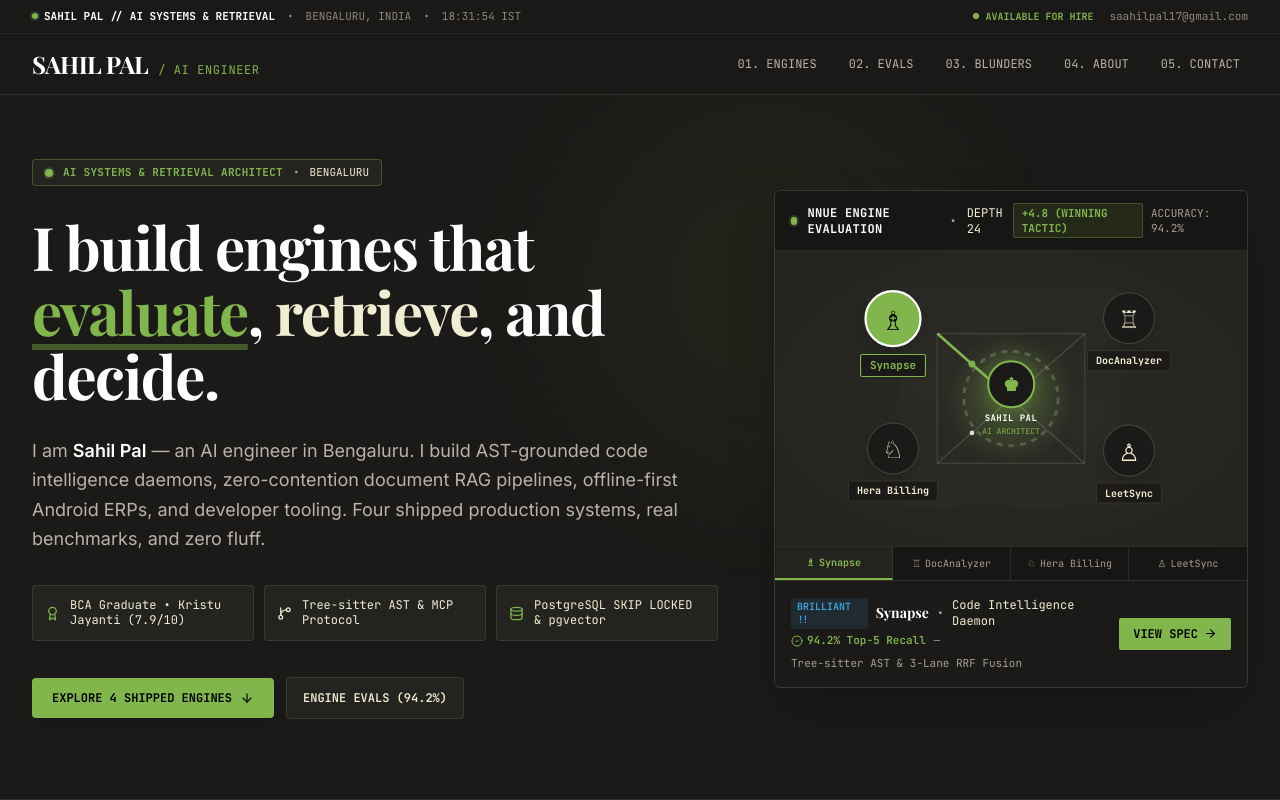
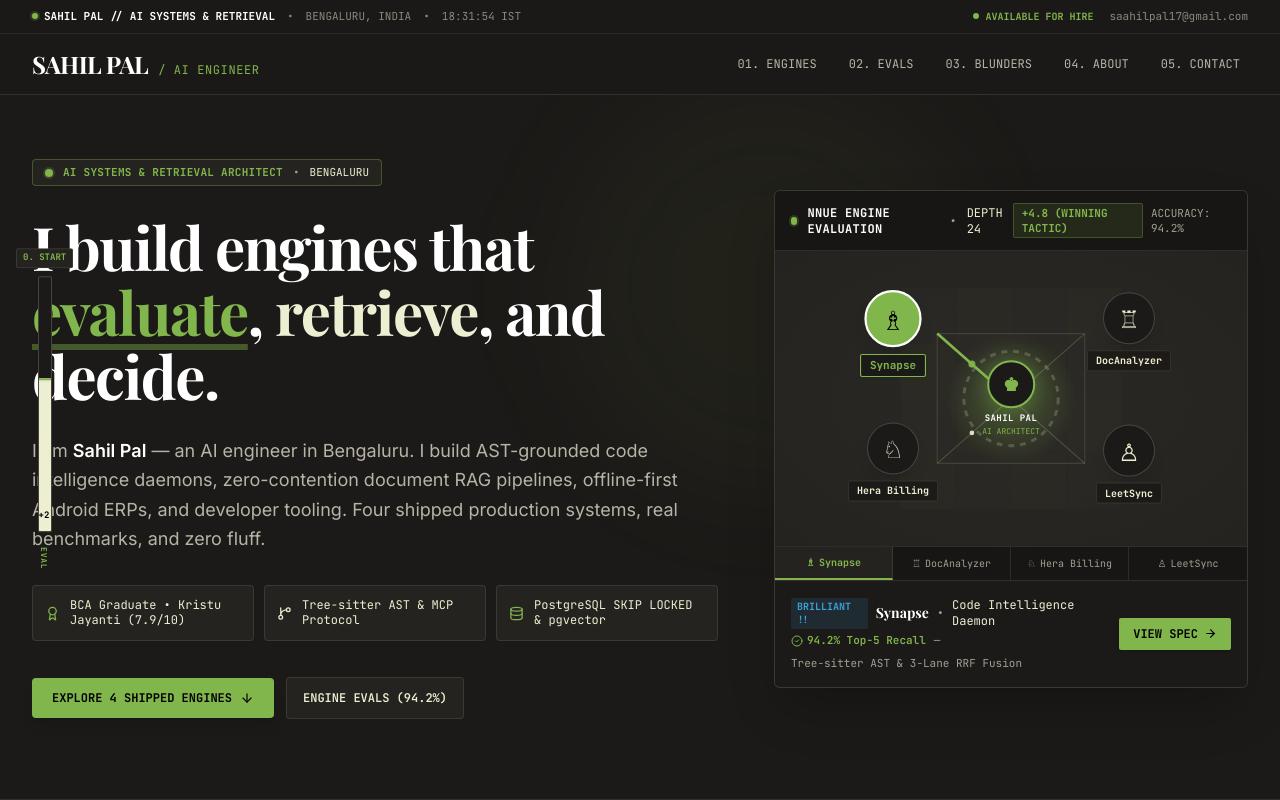
Before and after one commit to saahilpal/sahil-pal-portfolio, a Next.js app: page / in a window 1280 px wide. Shown: the top 800 px of the page. Built offline with nearby package versions, Linux system fonts and the light colour scheme; a web font is replaced by a local one.

Commit message:
feat(motion): sync board move progression and pinned eval bar on section scroll

```diff
--- a/src/app/page.tsx
+++ b/src/app/page.tsx
@@ -1,6 +1,6 @@
 "use client";
 
-import { useState } from "react";
+import { useEffect, useState } from "react";
 import { ChessMasthead } from "@/components/navigation/chess-masthead";
 import { EvalBar } from "@/components/chess/eval-bar";
 import { ChessHero } from "@/components/hero/chess-hero";
@@ -16,6 +16,38 @@ import { CheckmateFooter } from "@/components/contact/checkmate-footer";
 
 export default function Home() {
   const [activeMoveIndex, setActiveMoveIndex] = useState<number>(0);
+
+  useEffect(() => {
+    const moveIds = [
+      { id: "top", index: -1 },
+      { id: "synapse", index: 0 },
+      { id: "docanalyzer", index: 1 },
+      { id: "herabilling", index: 2 },
+      { id: "leetsync", index: 3 },
+      { id: "contact", index: 3 },
+    ];
+
+    const observer = new IntersectionObserver(
+      (entries) => {
+        entries.forEach((entry) => {
+          if (entry.isIntersecting) {
+            const match = moveIds.find((m) => m.id === entry.target.id);
+            if (match) {
+              setActiveMoveIndex(match.index);
+            }
+          }
+        });
+      },
+      { threshold: 0.2, rootMargin: "-15% 0px -35% 0px" }
+    );
+
+    moveIds.forEach(({ id }) => {
+      const el = document.getElementById(id);
+      if (el) observer.observe(el);
+    });
+
+    return () => observer.disconnect();
+  }, []);
 
   const handleSelectProject = (slug: string) => {
     const el = document.getElementById(slug);
--- a/src/components/chess/eval-bar.tsx
+++ b/src/components/chess/eval-bar.tsx
@@ -41,17 +41,26 @@ export function EvalBar({ activeMoveIndex }: EvalBarProps) {
 
   return (
     <aside
-      className="fixed left-3 top-1/2 -translate-y-1/2 z-40 hidden 2xl:flex flex-col items-center select-none"
+      className="fixed left-2.5 sm:left-4 top-1/2 -translate-y-1/2 z-40 hidden xl:flex flex-col items-center select-none"
       aria-label="Chess.com Engine Evaluation Bar"
     >
+      {/* Active Move Indicator Tooltip */}
+      <div className="mb-2 px-1.5 py-0.5 rounded-xs bg-[var(--bg-chess-card)] border border-[var(--border-chess)] text-[9px] font-mono text-[var(--chess-green)] font-bold">
+        {activeMoveIndex === 0 && "1. e4"}
+        {activeMoveIndex === 1 && "2. Nf3"}
+        {activeMoveIndex === 2 && "3. d4"}
+        {activeMoveIndex === 3 && "4. e8=Q#"}
+        {(activeMoveIndex < 0 || activeMoveIndex > 3) && "0. START"}
+      </div>
+
       {/* Eval Bar Pillar */}
-      <div className="w-4 h-64 rounded-xs bg-[var(--bg-chess-dark)] border border-[var(--border-chess-strong)] overflow-hidden flex flex-col justify-end relative shadow-xl">
+      <div className="w-3.5 h-64 rounded-xs bg-[var(--bg-chess-dark)] border border-[var(--border-chess-strong)] overflow-hidden flex flex-col justify-end relative shadow-2xl">
         {/* White / Winning Evaluation Fill */}
         <div
           className="w-full bg-[var(--chess-nude)] transition-all duration-700 ease-out relative"
           style={{ height: `${fillPct}%` }}
         >
-          {/* Subtle horizontal tick marking advantage */}
+          {/* Advantage tick */}
           <div className="absolute top-0 inset-x-0 h-[2px] bg-[var(--chess-green)] shadow-xs" />
         </div>
 
```
